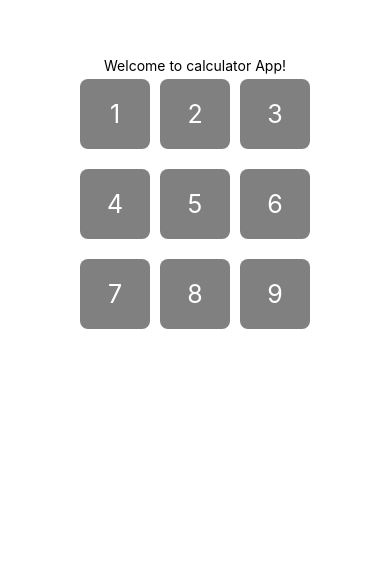
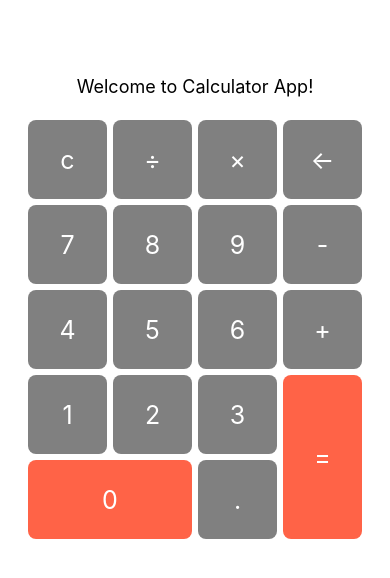
Before and after one commit to BrunoMH/mobile_calculator, a React Native app: screen / in a window 390 px wide. Shown: the part 222-800 px from the top of the page. Built offline with nearby package versions, Linux system fonts and the light colour scheme.

Commit message:
added complete grid style and render

```diff
--- a/App.js
+++ b/App.js
@@ -1,56 +1,93 @@
 import { Text, View, StyleSheet, Pressable } from 'react-native';
+import styles from './styles';
 
 export default function App() {
-  const handlePress = () => {
-    alert("boton pressed");
-  }
+  const handlePress = (value) => {
+    const operators = { '×': '*', '÷': '/' };
+    alert(`Pressed: ${operators[value] || value}`);
+  };
 
-  const matrix = [
+  const operatorsUpper = ['c', '÷', '×', '←'];
+  const matrixCentral = [
+    [7, 8, 9],
+    [4, 5, 6],
     [1, 2, 3],
-    [4, 5, 6],
-    [7, 8, 9],
   ];
 
   return (
     <View style={styles.container}>
-      <Text>Welcome to calculator App!</Text>
-      {matrix.map((row, rowIndex) => (
-        <View key={rowIndex} style={styles.row}>
-          {row.map((element, colIndex) => (
-            <View key={colIndex} style={styles.cell}>
-              <Pressable onPress={handlePress} style={styles.button}>
-                <Text style={styles.number}>{element}</Text>
-              </Pressable>
+      <Text style={styles.title}>Welcome to Calculator App!</Text>
+
+      {/* Top row */}
+      <View style={styles.row}>
+        {operatorsUpper.map((item, index) => (
+          <Pressable
+            key={index}
+            onPress={() => handlePress(item)}
+            style={styles.button}
+          >
+            <Text style={styles.number}>{item}</Text>
+          </Pressable>
+        ))}
+      </View>
+
+      {/* Main grid */}
+      <View style={styles.mainGrid}>
+        {/* Numbers grid */}
+        <View>
+          {matrixCentral.map((row, rowIndex) => (
+            <View key={rowIndex} style={styles.row}>
+              {row.map((item, colIndex) => (
+                <Pressable
+                  key={colIndex}
+                  onPress={() => handlePress(item)}
+                  style={styles.button}
+                >
+                  <Text style={styles.number}>{item}</Text>
+                </Pressable>
+              ))}
             </View>
           ))}
+
+          {/* Last row with 0 and . */}
+          <View style={styles.row}>
+            <Pressable
+              onPress={() => handlePress(0)}
+              style={[styles.button, styles.zeroButton]}
+            >
+              <Text style={styles.number}>0</Text>
+            </Pressable>
+            <Pressable
+              onPress={() => handlePress('.')}
+              style={styles.button}
+            >
+              <Text style={styles.number}>.</Text>
+            </Pressable>
+          </View>
         </View>
-      ))}
+
+        {/* Operators */}
+        <View>
+          <Pressable
+            onPress={() => handlePress('-')}
+            style={styles.button}
+          >
+            <Text style={styles.number}>-</Text>
+          </Pressable>
+          <Pressable
+            onPress={() => handlePress('+')}
+            style={styles.button}
+          >
+            <Text style={styles.number}>+</Text>
+          </Pressable>
+          <Pressable
+            onPress={() => handlePress('=')}
+            style={[styles.button, styles.equalButton]}
+          >
+            <Text style={styles.number}>=</Text>
+          </Pressable>
+        </View>
+      </View>
     </View>
   );
 }
-
-const styles = StyleSheet.create({
-  container: {
-    flex: 1,
-    justifyContent: 'center',
-    alignItems: 'center',
-  },
-  button: {
-    padding: 20,
-    margin: 5,
-    backgroundColor: 'gray',
-    borderRadius: 8,
-    alignItems: 'center',
-    justifyContent: 'center',
-    width: 70,
-    height: 70,
-  },
-  number: {
-    color: 'white',
-    fontSize: 25
-  },
-  row: {
-    flexDirection: 'row',
-    marginBottom: 10,
-  }
-});
--- /dev/null
+++ b/styles.js
@@ -0,0 +1,60 @@
+import { StyleSheet } from 'react-native';
+
+const BUTTON_SIZE = 79;
+
+export default StyleSheet.create({
+    container: {
+        flex: 1,
+        justifyContent: 'flex-end',
+        alignItems: 'center',
+        paddingBottom: 80,
+    },
+    title: {
+        fontSize: 18,
+        marginBottom: 20,
+    },
+    mainGrid: {
+        flexDirection: 'row',
+        alignItems: 'flex-start',
+    },
+    row: {
+        flexDirection: 'row',
+    },
+    button: {
+        width: BUTTON_SIZE,
+        height: BUTTON_SIZE,
+        margin: 3,
+        backgroundColor: 'gray',
+        borderRadius: 8,
+        alignItems: 'center',
+        justifyContent: 'center',
+    },
+    equalButton: {
+        height: BUTTON_SIZE * 2 + 6,
+        backgroundColor: 'tomato',
+    },
+    zeroButton: {
+        width: BUTTON_SIZE * 2 + 6,
+        backgroundColor: 'tomato',
+    },
+    number: {
+        color: 'white',
+        fontSize: 25,
+    },
+    // display: {
+    //     backgroundColor: '#fff',
+    //     padding: 20,
+    //     marginBottom: 10,
+    // },
+    // displayText: {
+    //     color: '#000',
+    //     fontSize: 48,
+    //     textAlign: 'right',
+    // },
+    // expressionText: {
+    //     color: '#999',
+    //     fontSize: 20,
+    //     textAlign: 'right',
+    //     minHeight: 25,
+    // },
+});
```
Also changed, not shown: 1 other file (tests, documents, lock files or other folders).
